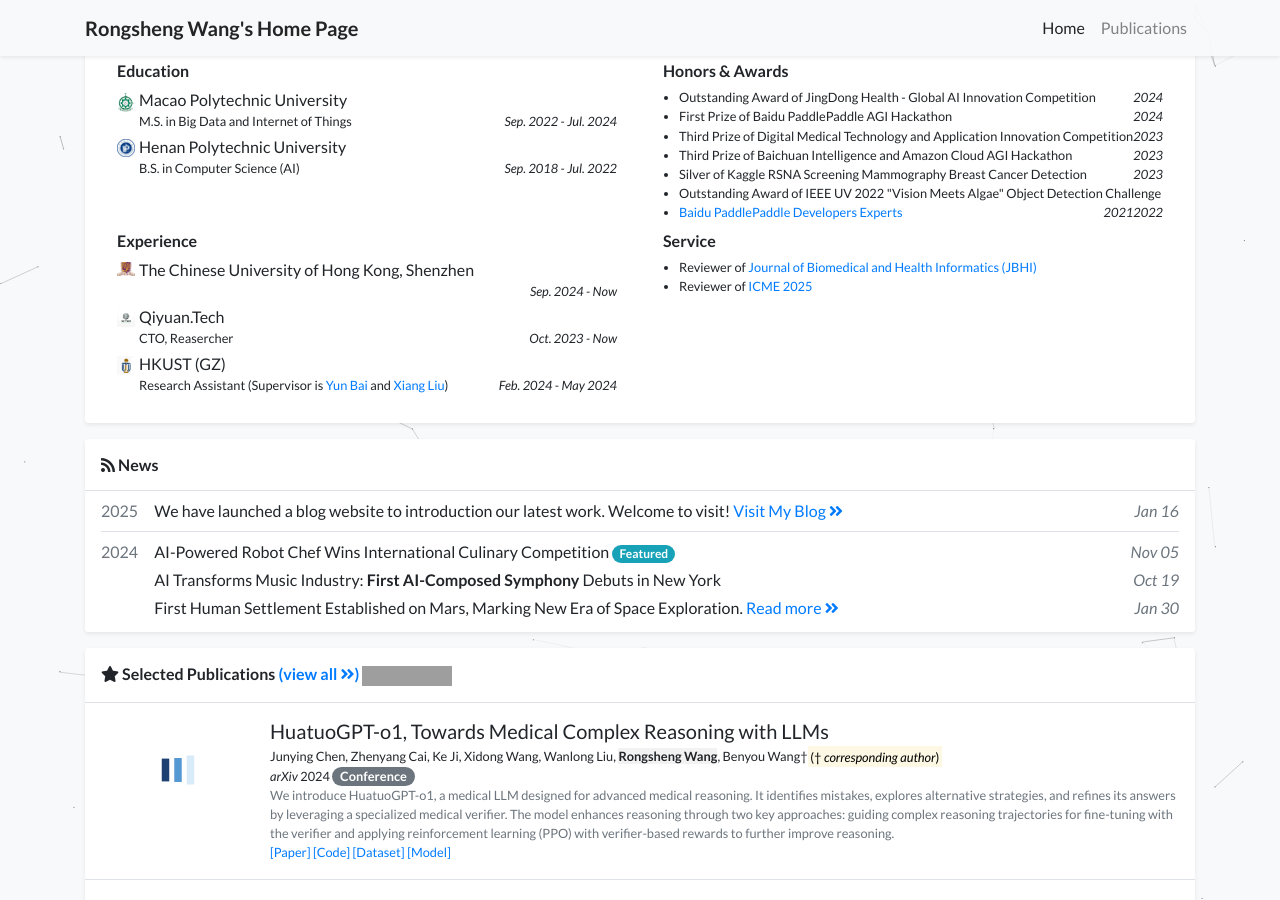
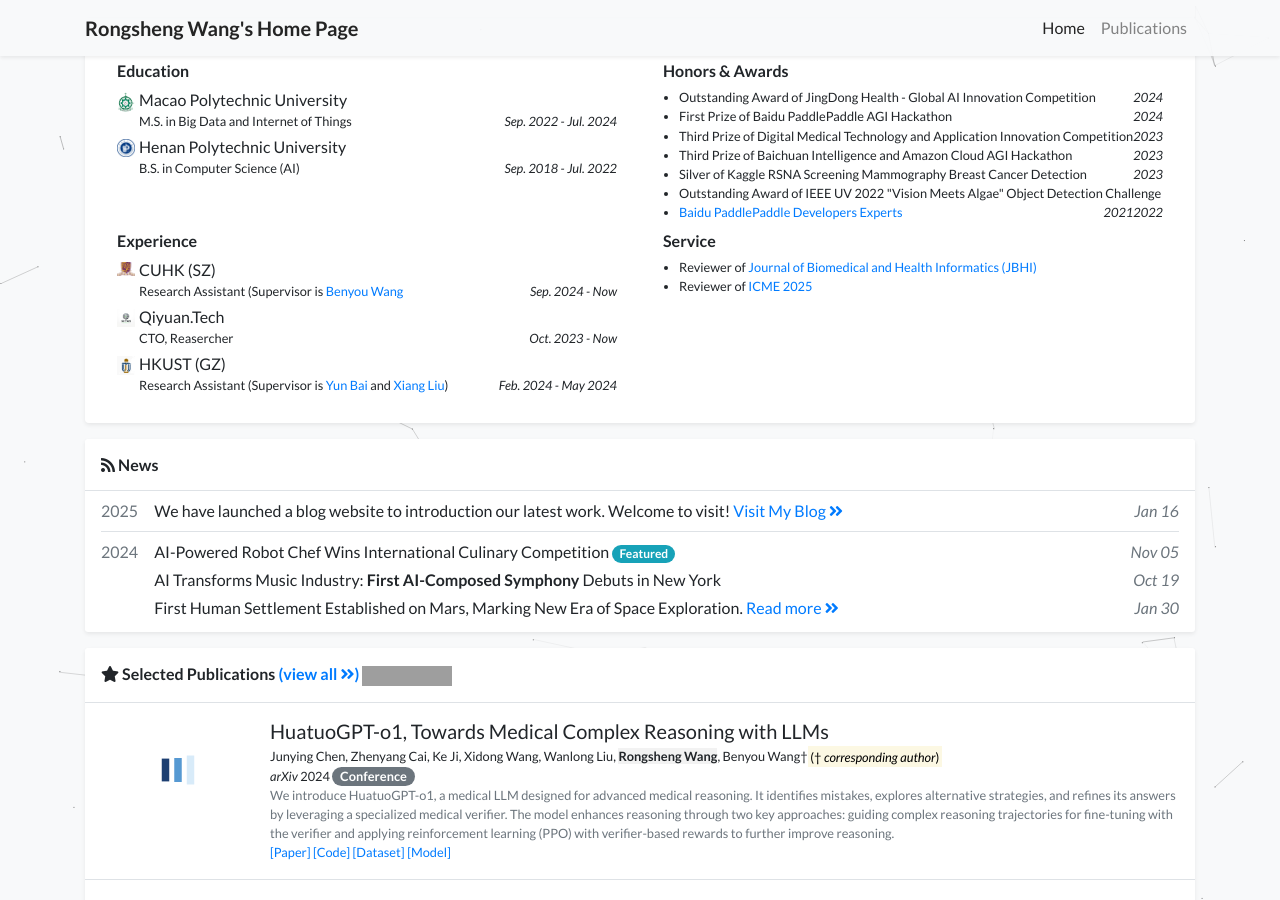
Before and after one commit to WangRongsheng/WangRongsheng.github.io, a Jekyll site: the page built from index.html, in a window 1280 px wide and 900 px high, scrolled down 474 px. Built offline with Jekyll 4.4.1, drawn with Linux system fonts in a browser that asks for light colours; a style sheet for code colours, icons or effects is not loaded; grey boxes are pictures that could not be loaded.

Commit message:
Update profile.yml

```diff
--- a/_data/profile.yml
+++ b/_data/profile.yml
@@ -37,9 +37,9 @@ education:
   date: Sep. 2018 - Jul. 2022
 
 experience:
-- name: The Chinese University of Hong Kong, Shenzhen
+- name: CUHK (SZ)
   logo: assets/images/badges/cuhk-sz.png
-  position:
+  position: Research Assistant (Supervisor is <a href="https://wabyking.github.io/old.html">Benyou Wang</a>
   date: Sep. 2024 - Now
 - name: Qiyuan.Tech
   logo: assets/images/badges/qiyuan.png
```
